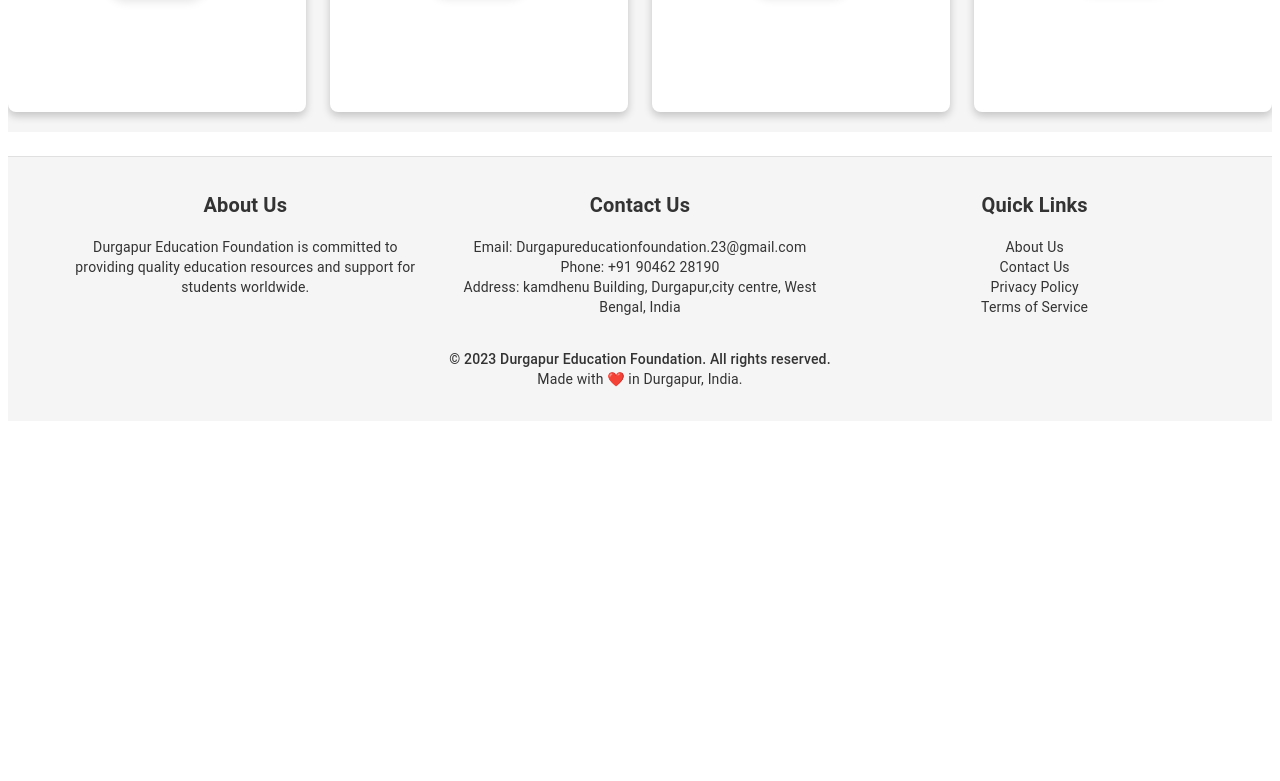
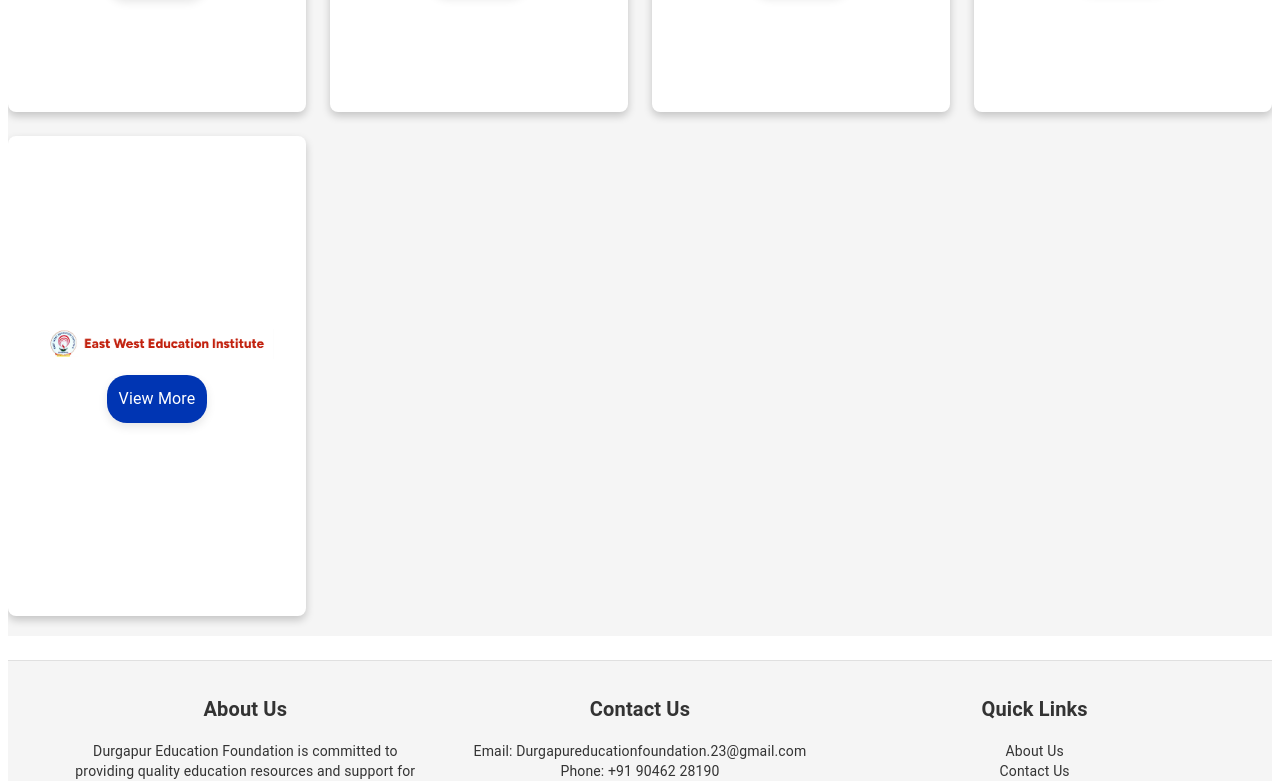
Before and after one commit to SanakaMedical/wbmci, a React (Vite) app: page / in a window 1280 px wide. Shown: the part 1124-1905 px from the top of the page. Before the commit the page ends 1553 px from the top, so only its background shows below. Built offline with nearby package versions, Linux system fonts and the light colour scheme.

Commit message:
Add new logo link for East West Medical in carousel component

```diff
--- a/src/components/Home/Home.tsx
+++ b/src/components/Home/Home.tsx
@@ -82,6 +82,8 @@ const CarouselComponent: React.FC = () => {
     },
     { link: "https://jmnmedicalcollege.org.in/", logo: "../ExImages/JMN.png" },
     { link: "https://www.kpcmedicalcollege.in/", logo: "../ExImages/KPC.png" },
+    { link: "https://eastwestmedical.in/", logo: "../ExImages/BlackLogo-CpuD5bhO.png" },
+
   ];
 
   return (
```
Also changed, not shown: public/ExImages/BlackLogo-CpuD5bhO.png (added).
